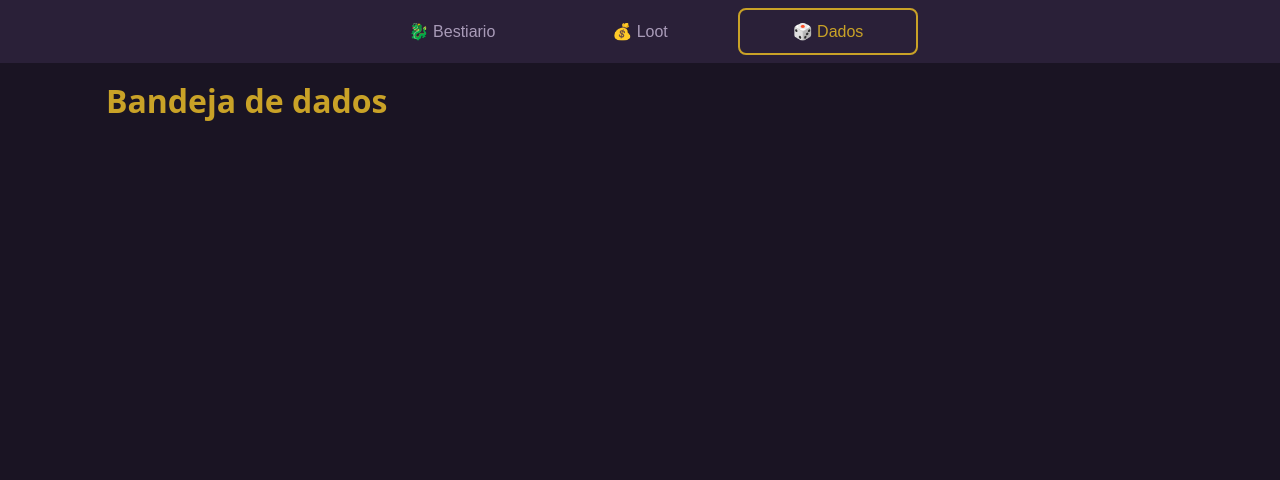
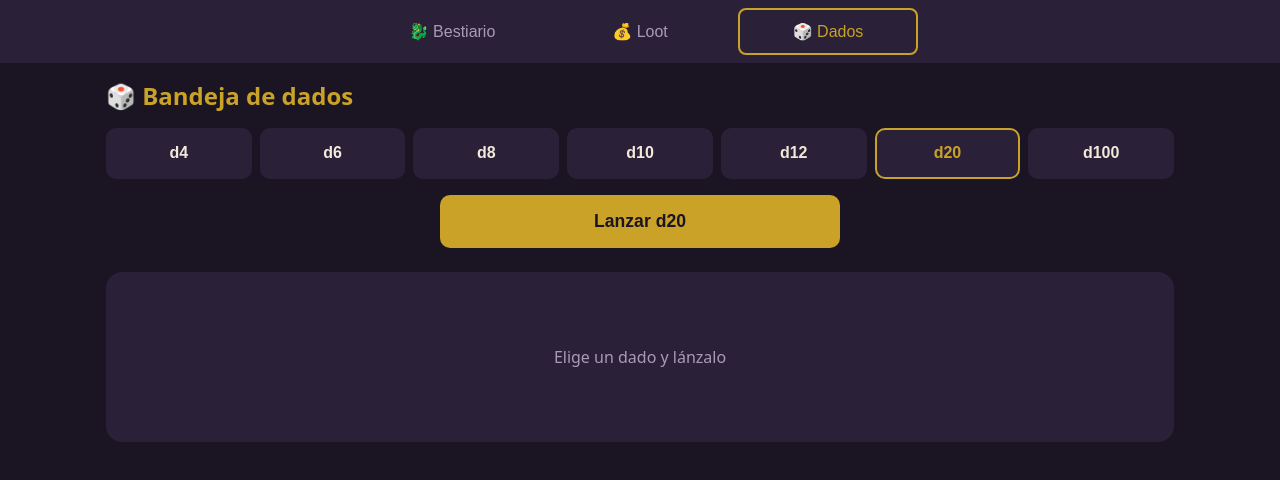
Before and after one commit to gustavopacheco0104-dot/dnd-dm-assistant, a React (Vite) app: page / in a window 1280 px wide. Both pictures are taken after a click on the button "🎲 Dados". Shown: the top 480 px of the page. Built offline with nearby package versions, Linux system fonts and the light colour scheme.

Commit message:
feat: add dice tray module with d4-d100

```diff
--- a/src/pages/DiceTray.jsx
+++ b/src/pages/DiceTray.jsx
@@ -1,5 +1,74 @@
+import { useState } from 'react'
+import './Pages.css'
+
+const DICE = [4, 6, 8, 10, 12, 20, 100]
+
 function DiceTray() {
-  return <h1>Bandeja de dados</h1>
+  const [selected, setSelected] = useState(20)
+  const [result, setResult] = useState(null)
+  const [rolls, setRolls] = useState(0)
+  const [history, setHistory] = useState([])
+
+  const roll = () => {
+    const value = Math.floor(Math.random() * selected) + 1
+    setResult({ value, sides: selected })
+    setRolls((r) => r + 1)
+    setHistory((h) => [{ id: Date.now(), value, sides: selected }, ...h].slice(0, 8))
+  }
+
+  let feedback = ''
+  if (result && result.sides === 20) {
+    if (result.value === 20) feedback = 'crit'
+    if (result.value === 1) feedback = 'fail'
+  }
+
+  return (
+    <section>
+      <h1>🎲 Bandeja de dados</h1>
+
+      <div className="dice-grid">
+        {DICE.map((d) => (
+          <button
+            key={d}
+            className={selected === d ? 'dice-btn active' : 'dice-btn'}
+            onClick={() => setSelected(d)}
+          >
+            d{d}
+          </button>
+        ))}
+      </div>
+
+      <button className="roll-btn" onClick={roll}>
+        Lanzar d{selected}
+      </button>
+
+      <div className="result-box">
+        {result ? (
+          <div key={rolls} className={`result-value ${feedback}`}>
+            {result.value}
+            <small>d{result.sides}</small>
+          </div>
+        ) : (
+          <p className="muted">Elige un dado y lánzalo</p>
+        )}
+        {feedback === 'crit' && <p className="crit-text">¡Crítico!</p>}
+        {feedback === 'fail' && <p className="fail-text">¡Pifia!</p>}
+      </div>
+
+      {history.length > 0 && (
+        <div>
+          <h2>Historial</h2>
+          <ul className="history">
+            {history.map((h) => (
+              <li key={h.id}>
+                d{h.sides}: <strong>{h.value}</strong>
+              </li>
+            ))}
+          </ul>
+        </div>
+      )}
+    </section>
+  )
 }
 
 export default DiceTray
--- /dev/null
+++ b/src/pages/Pages.css
@@ -0,0 +1,122 @@
+.muted { color: var(--muted); }
+
+/* ---------- DADOS ---------- */
+.dice-grid {
+  display: grid;
+  grid-template-columns: repeat(4, 1fr);
+  gap: 0.5rem;
+  margin-bottom: 1rem;
+}
+.dice-btn {
+  padding: 0.9rem 0;
+  background: var(--surface);
+  color: var(--text);
+  border: 2px solid transparent;
+  border-radius: 10px;
+  font-size: 1rem;
+  font-weight: 700;
+  cursor: pointer;
+}
+.dice-btn.active { border-color: var(--primary); color: var(--primary); }
+
+.roll-btn {
+  width: 100%;
+  padding: 1rem;
+  background: var(--primary);
+  color: #1a1423;
+  border: none;
+  border-radius: 10px;
+  font-size: 1.1rem;
+  font-weight: 800;
+  cursor: pointer;
+}
+.roll-btn:active { transform: scale(0.98); }
+
+.result-box {
+  margin: 1.5rem 0;
+  min-height: 170px;
+  display: flex;
+  flex-direction: column;
+  align-items: center;
+  justify-content: center;
+  background: var(--surface);
+  border-radius: 16px;
+  padding: 1rem;
+}
+.result-value {
+  font-size: 5rem;
+  font-weight: 900;
+  color: var(--primary);
+  display: flex;
+  flex-direction: column;
+  align-items: center;
+  line-height: 1;
+  animation: pop 0.45s ease-out;
+}
+.result-value small { font-size: 1rem; color: var(--muted); margin-top: 0.5rem; }
+.result-value.crit { color: #4ade80; }
+.result-value.fail { color: var(--danger); }
+.crit-text { color: #4ade80; font-weight: 800; margin-top: 0.5rem; }
+.fail-text { color: var(--danger); font-weight: 800; margin-top: 0.5rem; }
+
+@keyframes pop {
+  0% { transform: rotate(-180deg) scale(0.2); opacity: 0; }
+  70% { transform: rotate(10deg) scale(1.15); }
+  100% { transform: rotate(0) scale(1); opacity: 1; }
+}
+
+.history { list-style: none; display: flex; flex-wrap: wrap; gap: 0.5rem; }
+.history li {
+  background: var(--surface);
+  padding: 0.4rem 0.8rem;
+  border-radius: 20px;
+  font-size: 0.9rem;
+}
+
+@media (min-width: 768px) {
+  .dice-grid { grid-template-columns: repeat(7, 1fr); }
+  .roll-btn { max-width: 400px; display: block; margin: 0 auto; }
+}
+
+/* ---------- BESTIARIO / LOOT ---------- */
+.toolbar { display: flex; flex-direction: column; gap: 0.5rem; margin-bottom: 1rem; }
+.input, .select {
+  width: 100%;
+  padding: 0.8rem;
+  background: var(--surface);
+  color: var(--text);
+  border: 2px solid #3d3050;
+  border-radius: 8px;
+  font-size: 1rem;
+}
+.input:focus, .select:focus { outline: none; border-color: var(--primary); }
+
+.btn {
+  padding: 0.8rem 1.2rem;
+  background: var(--primary);
+  color: #1a1423;
+  border: none;
+  border-radius: 8px;
+  font-weight: 700;
+  font-size: 1rem;
+  cursor: pointer;
+}
+.btn:disabled { opacity: 0.5; cursor: not-allowed; }
+.center { display: block; margin: 1.5rem auto; }
+.error { color: #ff8a80; margin: 1rem 0; }
+
+.coins { display: flex; flex-wrap: wrap; gap: 0.5rem; margin-bottom: 1.5rem; }
+.coin {
+  background: var(--surface);
+  border: 2px solid var(--primary);
+  border-radius: 12px;
+  padding: 0.6rem 1rem;
+  font-weight: 700;
+}
+.item-desc { font-size: 0.85rem; color: var(--muted); }
+.rarity-badge { color: var(--primary); }
+
+@media (min-width: 600px) {
+  .toolbar { flex-direction: row; }
+  .toolbar .select { max-width: 260px; }
+}
```
